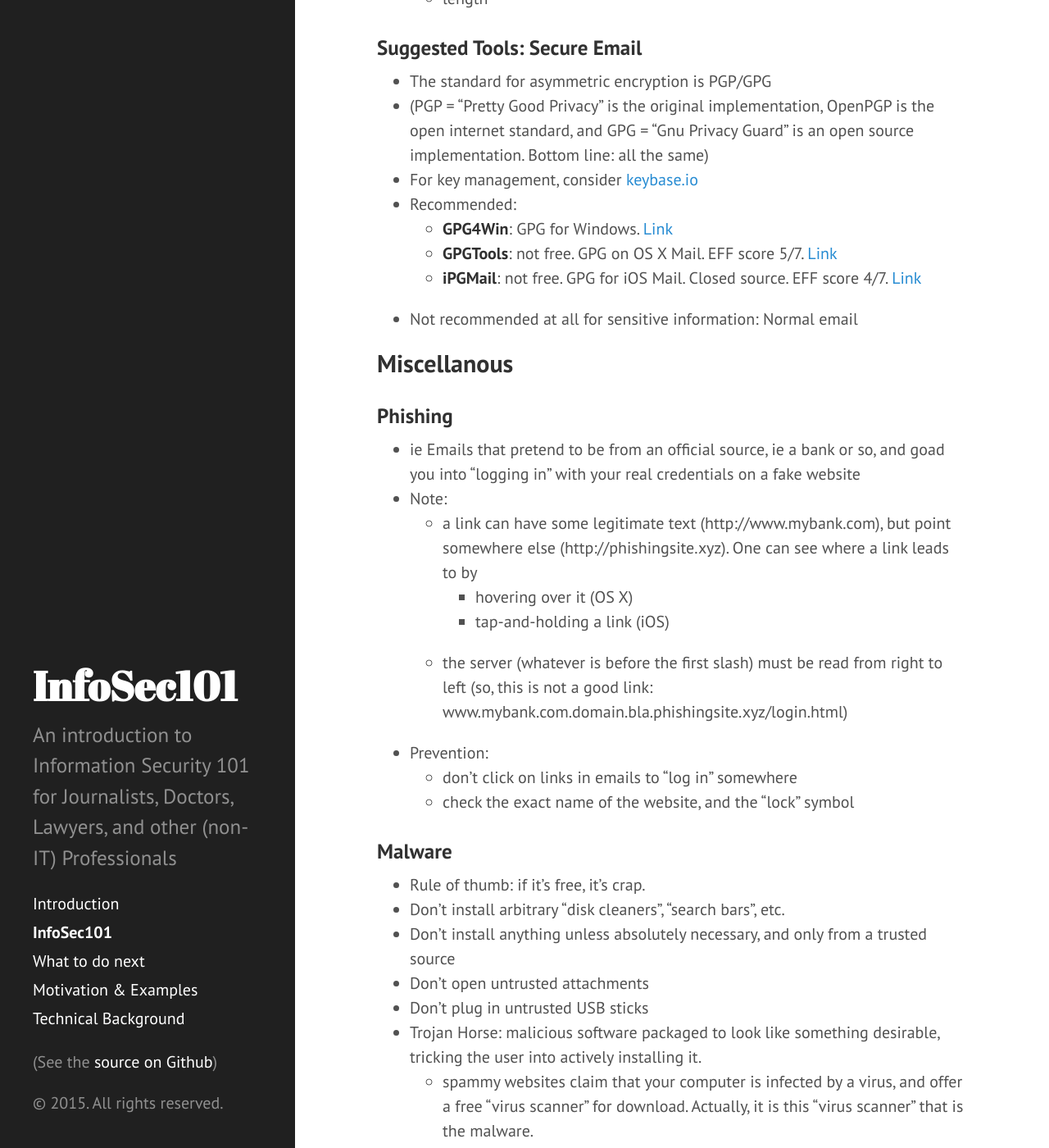
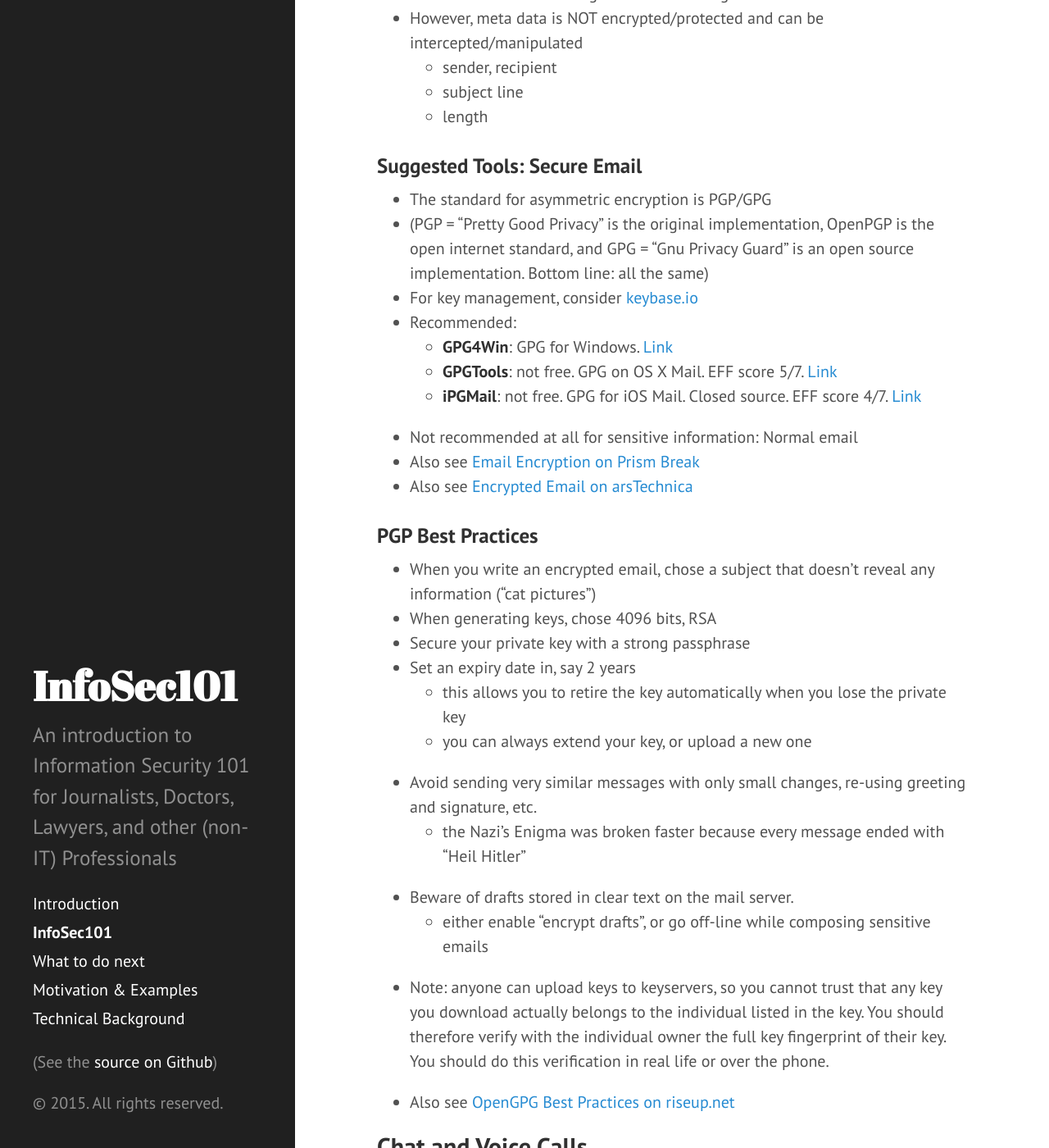
Before and after one commit to fabianlischka/InfoSec101, a Jekyll site: the page built from p1-InfoSec101.md, in a window 1280 px wide and 1400 px high, scrolled down 11522 px. Shown: the whole window at 82% size. Built offline with Jekyll 4.4.1, drawn with Linux system fonts in a browser that asks for light colours; Markdown is read by kramdown in place of the engine named in the settings; some of the changed text lies outside the part shown.

Commit message:
move email, phishing, add secure deleting

```diff
--- a/p1-InfoSec101.md
+++ b/p1-InfoSec101.md
@@ -23,19 +23,26 @@
 ---
 
 
-## <a name="steps-passwords"></a> Passwords
+## <a name="steps-passwords"></a> Passwords & Phishing
 
 ### First Steps: Passwords
 
 - Overall strategy:
     - Use one strong master password, and a password manager
 - Weak passwords & common mistakes
-    - Don't use [weak passwords](https://en.wikipedia.org/wiki/Password_strength#Examples_of_weak_passwords), such as `password, letmein, secret`
-    - Don't use names of pets or significant others
-    - Don't use dictionary words, sports teams, ...
+    - Avoid [weak passwords](https://en.wikipedia.org/wiki/Password_strength#Examples_of_weak_passwords), such as `password, letmein, secret`
+    - Avoid:
+        - names of pets or significant others
+        - sports teams
+        - swear words, sexual words (no need to list them, but no, `696969` is not secure)
+        - family-related or religious words (`love`, `jesus`, `angel`, `lord`)
+        - words related to the site (eg `job, career, link` for linkedin)
+        - generally, dictionary words, unless multiplie unusual ones
+        - simple patterns (`1234`, `qwerty`, `abcd`, `1qaz`)
     - Don't rely on simple tricks, they're all well known!
         - appending numbers (`password123`) is not secure
         - simple substitutions (`733t spe@k, Tr0ub4dour&3`) are not secure
+        - simple composition of common patterns is not secure (`ilovejesus123`)
 - Strong passwords & best practice
     - Good technique 1: Use the 1st letter of the words of a long, unique sentence (the *passphrase*):
         - *Example:* "Wo hěn xǐhuān HK, IT security, and (sometimes) 9 hours sleep" turns into `WhxHK,ITs&(st)9hs`
@@ -61,6 +68,7 @@
     - Set your computer up so that the screen saver kicks in after 3 minutes. You'll have to type your password many times a day, and you'll get really fast, and won't ever forget it
 - Security questions: avoid, or give bogus random unguessable answers like `T$adf^VFBG(*&O(N%R^BHN*UOI` (Needless to say, this can complicate things when you DO forget your password.)
 - Multi-factor authentication
+    - something you *know* plus something you *have*
     - using a phone (SMS, app), dongle, or some other item a user always has at hand
     - advantage: more secure
     - disadvantage: need device, and maybe phone reception
@@ -110,6 +118,44 @@
       - **LastPass**: Password manager, most platforms. Cloud only. Commercial, basic use free, 12 USD/a for smartphone use. Closed. [Link](https://lastpass.com)
 - Also see [Password managers on Prism Break](http://prism-break.org/en/all/#password-managers)
 
+
+### First Steps: Avoid Phishing
+
+- Very common and surprisingly effective attack.
+- AP Twitter account hacked by phishing. [Source: BBC](http://www.bbc.co.uk/news/world-us-canada-21508660)
+![AP Twitter White House](public/images/AP-Twitter-WhiteHouse.jpeg)
+
+- What is it?
+    - emails etc. that pretend to be from an official source, ie a bank or so, and
+    - lure you to a malicious website, where either
+        - you "log in" with your real credentials on a fake site or
+        - are hit a "drive-by" attack by just viewing the page
+- Note:
+    - a link can have some legitimate text (http://www.mybank.com), but point somewhere else (http://phishingsite.xyz). One can see where a link leads to by
+        - hovering over it (OS X)
+        - tap-and-holding a link (iOS)
+    - the server (whatever is before the first slash) must be read from right to left (so, this is not a good link: www.mybank.com.domain.bla.phishingsite.xyz/login.html)
+- Prevention:
+    - be suspicious of unexpected, somewhat generic emails
+    - read the link before you click (*actual* link, not displayed)
+    - don't click on links in emails to "log in" somewhere
+        - use your own bookmarks, or just type it in
+    - check the exact name of the website, and the "lock" symbol
+    - never provide your password to anyone, except the *actual* website it's for
+
+### Malware
+
+- Rule of thumb: if it's free, it's crap.
+- Don't install arbitrary "disk cleaners", "search bars", etc.
+- Don't install anything unless absolutely necessary, and only from a trusted source
+- Don't open untrusted attachments
+- Don't plug in untrusted USB sticks
+- Trojan Horse: malicious software packaged to look like something desirable, tricking the user into actively installing it.
+    - spammy websites claim that your computer is infected by a virus, and offer a free "virus scanner" for download. Actually, it is this "virus scanner" that is the malware.
+    - a popular early Android app was a free flashlight app. However, it uploaded all the user's contact data, location, etc. to the provider, who sold it.
+
+- Also see [Human Security on riseup.net](https://help.riseup.net/en/security/human-security)
+
 ## <a name="steps-diskencr"></a> Disk Encryption
 
 ### First Steps: Disk Encryption
@@ -129,6 +175,13 @@
 - Careful:
   - **TrueCrypt** appears to have some issues, the developers don't recommend its use anymore
 - Also see [Disk Encryption on Prism Break](http://prism-break.org/en/all/#disk-encryption)
+
+### Deleting Data
+
+- When data is deleted on a modern OS, it is just moved into the trash folder
+- When the trash folder is emptied, only the "directory link" to the data is deleted, thus rendering it invisible, and liable to be overwritten in the future when more space is required. The actual data is still there and can, for a while, be recovered with special software
+- Really sensitive data: Chose "Secure Erase", which will overwrite the deleted data several times with random bits, thus rendering it pretty illegible
+- Don't forget backups and cloud syncing!
 
 ## <a name="steps-browse"></a> Browsing
 
@@ -179,7 +232,7 @@
 
 
 - Note: On Android, some of these apps are banned from the Play Store, because they  interfere with Google's business model. [Source: Disconnect Blog](https://blog.disconnect.me/blog/google-just-banned-our-new-android-app-before-it-even-launched-another-example-of-why-privacy-friendly-alternatives-for-android-app-distribution-are-critically-important)
-- Also see [Browser Addons on Prism Break](http://prism-break.org/en/all/#web-browser-addons), and a [comparison](http://www.areweprivateyet.com)
+- Also see [Browser Addons on Prism Break](http://prism-break.org/en/all/#web-browser-addons), and a [comparison](http://www.areweprivateyet.com), and [Better Web Browsing on riseup.net](https://help.riseup.net/en/security/network-security/better-web-browsing)
 
 ### Advanced Steps: Browsing
 
@@ -201,6 +254,7 @@
   - **TorBrowser**: Anonymous browsing (TOR) for Linux, OS X, Windows. [Link](https://www.torproject.org)
 
 - Also see [Web Browser on Prism Break](http://prism-break.org/en/all/#web-browsers)
+- Also see [Tor on riseup.net](https://help.riseup.net/en/security/network-security/tor)
 
 ## <a name="steps-vpns"></a> Virtual Private Networks
 
@@ -221,6 +275,48 @@
     - **AirVPN**: Excellent VPN, strong commitment to security & privacy. Run by activists in Italy. Three connections per account. Unix, OS X, Win, iOS, Android. [Link](https://airvpn.org)
     - **ZenMate**: Browser add-on. Routes only browser through a VPN, NOT other apps (Mail, Messenger, etc.). Free. Chrome, FireFox, Opera. [Link](https://zenmate.com)
 - to test whether the VPN works correctly, visit [IPLeak](http://ipleak.net), for example, and see what it thinks your IP address and location are.
+
+## <a name="steps-email"></a> Email
+
+### Basic Steps: Secure Email
+
+- GPG allows secure sending of email including attachments
+- However, meta data is NOT encrypted/protected and can be intercepted/manipulated
+    - sender, recipient
+    - subject line
+    - length
+
+
+### Suggested Tools: Secure Email
+
+- The standard for asymmetric encryption is PGP/GPG
+- (PGP = "Pretty Good Privacy" is the original implementation, OpenPGP is the open internet standard, and GPG = "Gnu Privacy Guard" is an open source implementation. Bottom line: all the same)
+- For key management, consider [keybase.io](https://keybase.io)
+- Recommended:
+  - **GPG4Win**: GPG for Windows. [Link](http://www.gpg4win.org/)
+  - **GPGTools**: not free. GPG on OS X Mail. EFF score 5/7. [Link](https://gpgtools.org)
+  - **iPGMail**: not free. GPG for iOS Mail. Closed source. EFF score 4/7. [Link](https://ipgmail.com/)
+
+- Not recommended at all for sensitive information: Normal email
+- Also see [Email Encryption on Prism Break](https://prism-break.org/en/all/#email-encryption)
+- Also see [Encrypted Email on arsTechnica](http://arstechnica.com/security/2013/06/encrypted-e-mail-how-much-annoyance-will-you-tolerate-to-keep-the-nsa-away/)
+
+### PGP Best Practices
+
+- When you write an encrypted email, chose a subject that doesn't reveal any information ("cat pictures")
+- When generating keys, chose 4096 bits, RSA
+- Secure your private key with a strong passphrase
+- Set an expiry date in, say 2 years
+    - this allows you to retire the key automatically when you lose the private key
+    - you can always extend your key, or upload a new one
+- Avoid sending very similar messages with only small changes, re-using greeting and signature, etc.
+    - the Nazi's Enigma was broken faster because every message ended with "Heil Hitler"
+- Beware of drafts stored in clear text on the mail server.
+    - either enable "encrypt drafts", or go off-line while composing sensitive emails
+- Note: anyone can upload keys to keyservers, so you cannot trust that any key you download actually belongs to the individual listed in the key. You should therefore verify with the individual owner the full key fingerprint of their key. You should do this verification in real life or over the phone.
+
+- Also see [OpenGPG Best Practices on riseup.net](https://help.riseup.net/en/security/message-security/openpgp/best-practices)
+
 
 ## <a name="steps-chat"></a> Chat and Voice Calls
 
@@ -283,57 +379,28 @@
 
 - Careful, only partial encryption: Dropbox, Google Drive, iCloud
 - Not recommended at all: 360 Cloud Disk, Baidu Cloud Disk, QQ Net Disk
+- Note: Whatever you encrupt yourself with PGP you can put on any cloud server, as it can't be decrypted without your private key
 
 - Also see [Prism Break on File Storage](http://prism-break.org/en/all/#file-storage-sync)
 
-## <a name="steps-email"></a> Email
-
-### Advanced Steps: Secure Email
-
-- GPG allows secure sending of email including attachments
-- However, meta data is NOT encrypted/protected
-    - sender, recipient
-    - subject line
-    - length
-
-
-### Suggested Tools: Secure Email
-
-- The standard for asymmetric encryption is PGP/GPG
-- (PGP = "Pretty Good Privacy" is the original implementation, OpenPGP is the open internet standard, and GPG = "Gnu Privacy Guard" is an open source implementation. Bottom line: all the same)
-- For key management, consider [keybase.io](https://keybase.io)
-- Recommended:
-  - **GPG4Win**: GPG for Windows. [Link](http://www.gpg4win.org/)
-  - **GPGTools**: not free. GPG on OS X Mail. EFF score 5/7. [Link](https://gpgtools.org)
-  - **iPGMail**: not free. GPG for iOS Mail. Closed source. EFF score 4/7. [Link](https://ipgmail.com/)
-- Not recommended at all for sensitive information: Normal email
 
 
 ## Miscellanous
 
-### Phishing
+### Information Leaks
 
-- ie Emails that pretend to be from an official source, ie a bank or so, and goad you into "logging in" with your real credentials on a fake website
-- Note:
-    - a link can have some legitimate text (http://www.mybank.com), but point somewhere else (http://phishingsite.xyz). One can see where a link leads to by
-        - hovering over it (OS X)
-        - tap-and-holding a link (iOS)
-    - the server (whatever is before the first slash) must be read from right to left (so, this is not a good link: www.mybank.com.domain.bla.phishingsite.xyz/login.html)
-- Prevention:
-    - don't click on links in emails to "log in" somewhere
-    - check the exact name of the website, and the "lock" symbol
+- Your phone is a tracking device, effectively
+    - If your mobile phone is connected, your cell phone provider knows where it is (even if it's not a smart phone)
+    - If your mobile phone is a smart phone, your phone knows where it is (and can record/share it)
+    - If you're meeting an important source, consider leaving your phone at home
+- If you give someone information, you might reveal more than you thought:
+    - Your phone number, email can be googled: what to they reveal?
+    - Reverse Image Search sites such as [TinEye](http://tineye.com) or [Google](http://www.google.com/insidesearch/features/images/searchbyimage.html) allow someone to see whether a picture appears elsewhere on the net, eg Facebook, LinkedIn, Twitter, or your employer's website
+    - A picture contains embedded information ("[EXIF data](https://en.wikipedia.org/wiki/Exchangeable_image_file_format)") that frequently contains the time and location the picture was taken
+        - There are tools availble to remove that information, known as EXIF strippers or metadata scrubbers.
+        - Recommended (but maybe a bit complicated): ExifTool. Windows, OS X, UNIX. [Link](http://www.sno.phy.queensu.ca/~phil/exiftool/index.html)
+    - The IP address of your computer can lead to your ISP, and then to you.
 
-
-### Malware
-
-- Rule of thumb: if it's free, it's crap.
-- Don't install arbitrary "disk cleaners", "search bars", etc.
-- Don't install anything unless absolutely necessary, and only from a trusted source
-- Don't open untrusted attachments
-- Don't plug in untrusted USB sticks
-- Trojan Horse: malicious software packaged to look like something desirable, tricking the user into actively installing it.
-    - spammy websites claim that your computer is infected by a virus, and offer a free "virus scanner" for download. Actually, it is this "virus scanner" that is the malware.
-    - a popular early Android app was a free flashlight app. However, it uploaded all the user's contact data, location, etc. to the provider, who sold it.
 
 ### Multiple Accounts
 
@@ -354,13 +421,3 @@
     - transmit part of the information in iMessage, part on Signal/Redphone, part on Telegram, part on Wickr, such that having any one part is pretty useless
     - use TOR over a VPN
     - etc.
-
-### Information Leaks
-
-- If you give someone information, you might reveal more than you thought:
-    - Your phone number, email can be googled: what to they reveal?
-    - Reverse Image Search sites such as [TinEye](http://tineye.com) or [Google](http://www.google.com/insidesearch/features/images/searchbyimage.html) allow someone to see whether a picture appears elsewhere on the net, eg Facebook, LinkedIn, Twitter, or your employer's website
-    - A picture contains embedded information ("[EXIF data](https://en.wikipedia.org/wiki/Exchangeable_image_file_format)") that frequently contains the time and location the picture was taken
-        - There are tools availble to remove that information, known as EXIF strippers or metadata scrubbers.
-        - Recommended (but maybe a bit complicated): ExifTool. Windows, OS X, UNIX. [Link](http://www.sno.phy.queensu.ca/~phil/exiftool/index.html)
-    - As discussed, the IP address of your computer can lead to you, or your ISP.
```
Also changed, not shown: other parts of p1-InfoSec101.md (+3 -3 lines).
